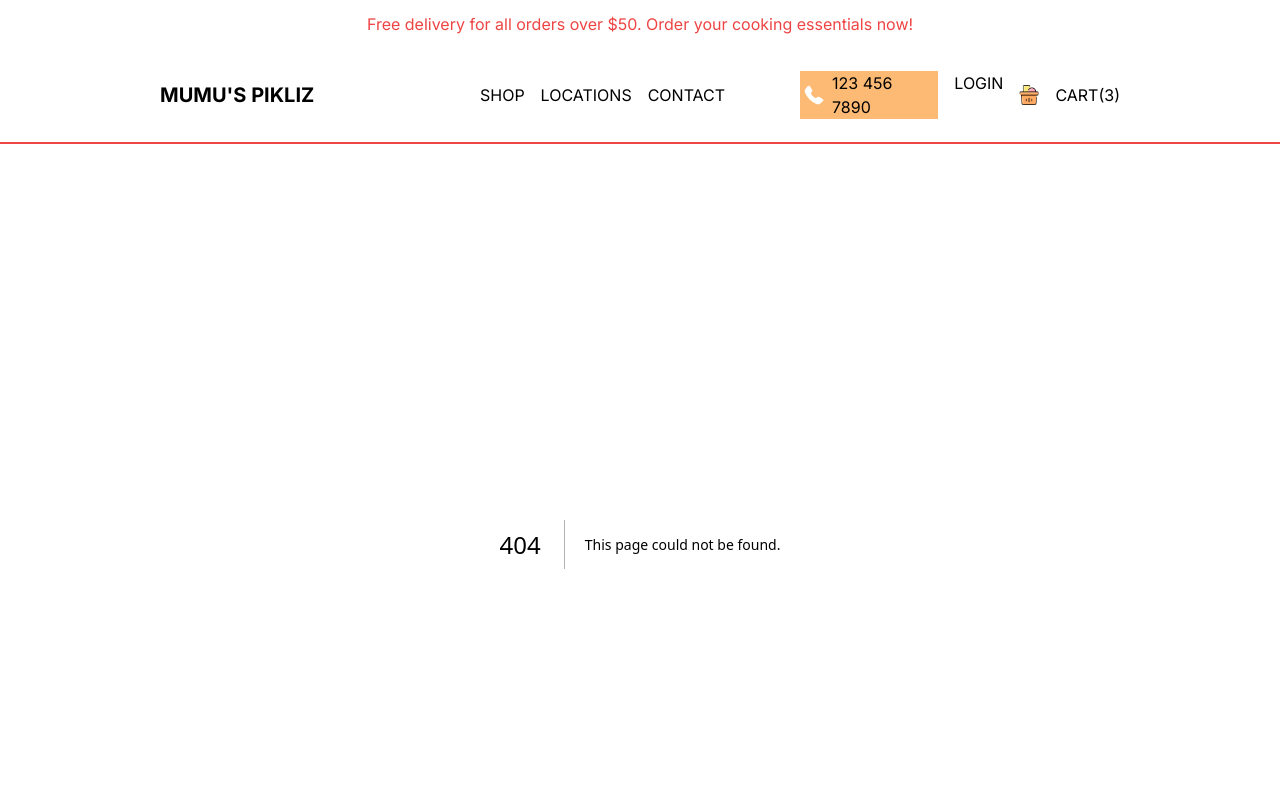
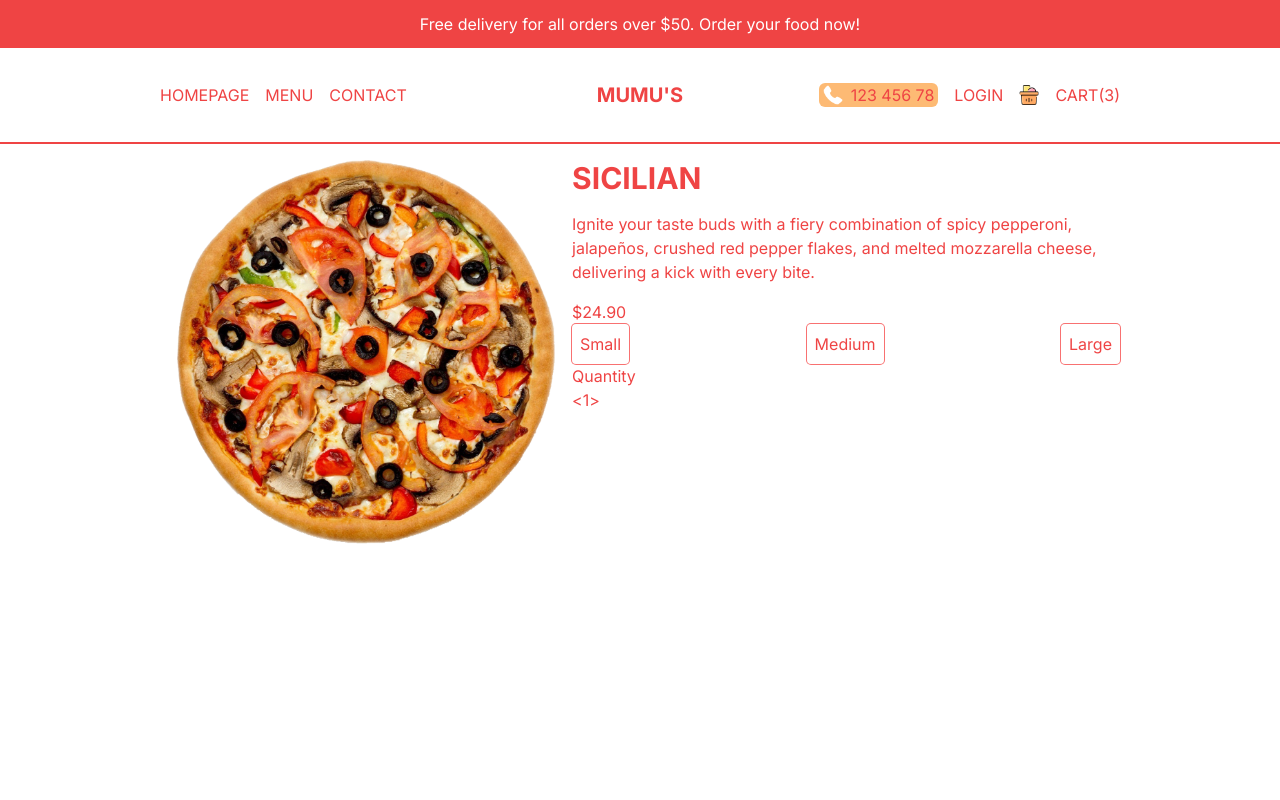
Before and after one commit to gerlinp/mumus2, a Next.js app: page /product/1 in a window 1280 px wide. Before the commit this address had no page. Shown: the top 800 px of the page. Built offline with nearby package versions, Linux system fonts and the light colour scheme.

Commit message:
price and products
so far

```diff
--- a/src/app/menu/[category]/page.tsx
+++ b/src/app/menu/[category]/page.tsx
@@ -1,8 +1,35 @@
 import React from 'react'
+import { pikliz } from '@/data'
+import Link from 'next/link'
+import Image from 'next/image'
 
-const CategoryPage = () => {
-  return <div>menu</div>
+const page = () => {
+  return (
+    <div className='flex flex-wrap text-red-500'>
+      {pikliz.map((item) => (
+        <Link
+          className='w-full h-[60vh] border-r-2 border-b-2 border-red-500 sm:w-1/2 lg:w-1/3 p-4 flex flex-col justify-between group even:bg-fuschia-500 :odd:bg-fuchsia-50'
+          href={`/product/${item.id}`}
+          key={item.id}
+        >
+          {/* IMAGE CONTAINER */}
+          {item.img && (
+            <div className='relative h-[80%]'>
+              <Image src={item.img} alt='' fill className='object-contain' />
+            </div>
+          )}
+          {/* TEXT CONTAINER */}
+          <div className='flex items-center justify-between font-bold'>
+            <h1 className='text-2xl uppercase p-2'>{item.title}</h1>
+            <h2 className='group-hover:hidden text-xl'>${item.price}</h2>
+            <button className='hidden group-hover:block uppercase bg-red-500 text-white p-2 rounded-md'>
+              Add to Cart
+            </button>
+          </div>
+        </Link>
+      ))}
+    </div>
+  )
 }
 
-export default CategoryPage
-CategoryPage
+export default page
--- /dev/null
+++ b/src/app/product/[id]/page.tsx
@@ -0,0 +1,34 @@
+import React from 'react'
+import Image from 'next/image'
+import { singleProduct } from '@/data'
+import Price from '@/components/Price'
+
+const SingleProductPage = () => {
+  return (
+    <div className='p-4 lg:px-20 xl:px-40 h-screen flex flex-col justify-around text-red-500 md:flex-row'>
+      {/*Image Container */}
+      {singleProduct.img && (
+        <div className='relative w-full h-1/2'>
+          <Image
+            src={singleProduct.img}
+            alt=''
+            className='object-contain'
+            fill
+          />
+        </div>
+      )}
+      {/* Text Container */}
+      <div className='h-1/2 flex flex-col gap-4'>
+        <h1 className='text-3xl font-bold uppercase'>{singleProduct.title}</h1>
+        <p>{singleProduct.desc}</p>
+        <Price
+          price={singleProduct.price}
+          id={singleProduct.id}
+          options={singleProduct.options}
+        />
+      </div>
+    </div>
+  )
+}
+
+export default SingleProductPage
--- a/src/components/Navbar.tsx
+++ b/src/components/Navbar.tsx
@@ -1,38 +1,33 @@
 import React from 'react'
 import Menu from './Menu'
 import Link from 'next/link'
+import CartIcon from './CartIcon'
 import Image from 'next/image'
-import CartIcon from './CartIcon'
-// import './globals.css' // Import your component's CSS file
 
-const user = false
 const Navbar = () => {
+  const user = false
   return (
-    <div className='h-12 text-black-500 p-4 flex items-center justify-between border-b-2 border-b-red-500 uppercase md:h-24 lg:px-20 xl:px-40'>
-      {/* logo */}
-      <div className='text-xl md:font-bold flex-1'>
-        <Link href='/'>Mumu's Pikliz</Link>
-      </div>
+    <div className='h-12 text-red-500 p-4 flex items-center justify-between border-b-2 border-b-red-500 uppercase md:h-24 lg:px-20 xl:px-40'>
+      {/* LEFT LINKS */}
       <div className='hidden md:flex gap-4 flex-1'>
-        {/* <Link href='/'>Homepage</Link> */}
-        <Link href='/'>Shop</Link>
-        <Link href='/'>Locations</Link>
+        <Link href='/'>Homepage</Link>
+        <Link href='/menu'>Menu</Link>
         <Link href='/'>Contact</Link>
       </div>
-      {/* mobile menu */}
-      <div className='flex md:hidden'>
+      {/* LOGO */}
+      <div className='text-xl md:font-bold flex-1 md:text-center'>
+        <Link href='/'>Mumu's</Link>
+      </div>
+      {/* MOBILE MENU */}
+      <div className='md:hidden'>
         <Menu />
       </div>
-      {/* Right Links */}
-      <div className='hidden md:flex gap-4 flex-1' items-center>
-        <div
-          className='flex items-center gap-2 cursor-pointer bg-orange-300 px-1'
-          rounded-md
-        >
-          <Image src='/phone.png' alt='phone' width={20} height={20} />
-          <span>123 456 7890</span>
+      {/* RIGHT LINKS */}
+      <div className='hidden md:flex gap-4 items-center justify-end flex-1'>
+        <div className='md:absolute top-3 r-2 lg:static flex items-center gap-2 cursor-pointer bg-orange-300 px-1 rounded-md'>
+          <Image src='/phone.png' alt='' width={20} height={20} />
+          <span>123 456 78</span>
         </div>
-
         {!user ? (
           <Link href='/login'>Login</Link>
         ) : (
--- a/src/components/Notification.tsx
+++ b/src/components/Notification.tsx
@@ -1,11 +1,11 @@
 import React from 'react'
 
-const Notifcation = () => {
+const Notification = () => {
   return (
-    <div className='h-12 bg-white text-red-500 px-4 flex items-center text-center  text-small justify-center md:text-base cursor-pointer'>
-      Free delivery for all orders over $50. Order your cooking essentials now!
+    <div className='h-12 bg-red-500 text-white px-4 flex items-center justify-center text-center text-sm md:text-base cursor-pointer'>
+      Free delivery for all orders over $50. Order your food now!
     </div>
   )
 }
 
-export default Notifcation
+export default Notification
--- /dev/null
+++ b/src/components/Price.tsx
@@ -0,0 +1,37 @@
+import React from 'react'
+
+type Props = {
+  price: number
+  id: number
+  options?: { title: string; additionalPrice: number }[]
+}
+
+const Price = ({ price, id, options }: Props) => {
+  return (
+    <div className='flexflex-col gap-4'>
+      <h2>${price.toFixed(2)}</h2>
+      {/* Options Container */}
+      <div className='flex justify-between items-center'>
+        {options?.map((option) => (
+          <button
+            key={option.title}
+            className='p-2 ring-1 ring-red-400 rounded'
+          >
+            {option.title}
+          </button>
+        ))}
+      </div>
+      {/* Quantitity Container */}
+      <div className=''>
+        <span>Quantity</span>
+        <div>
+          <button>{'<'}</button>
+          <span>1</span>
+          <button>{'>'}</button>
+        </div>
+      </div>
+    </div>
+  )
+}
+
+export default Price
--- a/src/data.ts
+++ b/src/data.ts
@@ -9,13 +9,13 @@ type Product = {
 
 type Products = Product[]
 
-export const featuredProdcuts: Products = [
+export const featuredProducts: Products = [
   {
     id: 1,
-    title: 'Pikliz',
-    desc: 'Mumu’s Pikliz blends fresh vegetables, spices and herbs to create the perfect addition to your family traditions',
+    title: 'Sicilian',
+    desc: 'Ignite your taste buds with a fiery combination of spicy pepperoni, jalapeños, crushed red pepper flakes, and melted mozzarella cheese, delivering a kick with every bite.',
     img: '/temporary/p1.png',
-    price: 10,
+    price: 24.9,
     options: [
       {
         title: 'Small',
@@ -23,21 +23,20 @@ export const featuredProdcuts: Products = [
       },
       {
         title: 'Medium',
-        additionalPrice: 5,
+        additionalPrice: 4,
       },
       {
         title: 'Large',
-        additionalPrice: 15,
+        additionalPrice: 6,
       },
     ],
   },
-
   {
     id: 2,
-    title: 'Spicy Sweet Corn',
-    desc: 'A customer inspired spicy topping made with sweet corn, hot peppers, & salt submerged in vinegar. A more mild alternative than Pikliz',
+    title: 'Bacon Deluxe',
+    desc: 'Indulge in smoky goodness with a flame-grilled beef patty, topped with crispy bacon, melted cheddar cheese, caramelized onions, and a smattering of tangy BBQ sauce.',
     img: '/temporary/p2.png',
-    price: 12,
+    price: 29.9,
     options: [
       {
         title: 'Small',
@@ -45,21 +44,20 @@ export const featuredProdcuts: Products = [
       },
       {
         title: 'Medium',
-        additionalPrice: 6,
+        additionalPrice: 4,
       },
       {
         title: 'Large',
-        additionalPrice: 8,
+        additionalPrice: 6,
       },
     ],
   },
-
   {
     id: 3,
-    title: 'Epis',
-    desc: 'The perfect Haitian marinade made with scallions, parsley, green & red peppers, garlic, hot pepper, onion, olive oil, spices & herbs',
+    title: 'Bella Napoli',
+    desc: 'A classic Italian delight featuring a thin, crispy crust, tangy tomato sauce, fresh mozzarella, and a medley of aromatic herbs topped with lettuce, tomatoes, and a dollop of tangy mayo.',
     img: '/temporary/p3.png',
-    price: 20,
+    price: 24.9,
     options: [
       {
         title: 'Small',
@@ -67,49 +65,292 @@ export const featuredProdcuts: Products = [
       },
       {
         title: 'Medium',
-        additionalPrice: 10,
+        additionalPrice: 4,
       },
       {
         title: 'Large',
-        additionalPrice: 35,
+        additionalPrice: 6,
       },
     ],
   },
   {
     id: 4,
-    title: 'Aprons',
-    desc: 'The perfect combination of fashion to go along with your cooking essentials',
+    title: 'Spicy Arrabbiata',
+    desc: 'Ignite your taste buds with this fiery pasta creation, combining penne in a spicy tomato sauce infused with garlic, red chili flakes, and fresh basil for the ultimate comfort food experience.',
     img: '/temporary/p4.png',
-    price: 20,
+    price: 26.9,
     options: [
       {
-        title: 'Blue',
+        title: 'Small',
         additionalPrice: 0,
       },
       {
-        title: 'Red',
-        additionalPrice: 0,
+        title: 'Medium',
+        additionalPrice: 4,
+      },
+      {
+        title: 'Large',
+        additionalPrice: 6,
       },
     ],
   },
   {
     id: 5,
-    title: 'Aprons in Jar',
-    desc: 'The same perfect combination of fashion to go along with your cooking essentialsm but in a jar',
-    img: '/temporary/p4.png',
-    price: 20,
+    title: 'Jalapeño Fiesta',
+    desc: 'Ignite your taste buds with a fiery kick! This burger features a succulent beef patty, fiery jalapeños, pepper jack cheese, and a zesty chipotle mayo sauce , and all the classic fixings on a toasted bun.',
+    img: '/temporary/p5.png',
+    price: 29.9,
     options: [
       {
-        title: 'Blue',
+        title: 'Small',
         additionalPrice: 0,
       },
       {
-        title: 'Red',
+        title: 'Medium',
+        additionalPrice: 4,
+      },
+      {
+        title: 'Large',
+        additionalPrice: 6,
+      },
+    ],
+  },
+  {
+    id: 6,
+    title: 'Margherita Magic',
+    desc: 'A timeless favorite with a twist, showcasing a thin crust topped with sweet tomatoes, fresh basil, creamy mozzarella, and a drizzle of extra virgin olive oil, fresh arugula, and a drizzle of balsamic glaze.',
+    img: '/temporary/p6.png',
+    price: 24.9,
+    options: [
+      {
+        title: 'Small',
         additionalPrice: 0,
+      },
+      {
+        title: 'Medium',
+        additionalPrice: 4,
+      },
+      {
+        title: 'Large',
+        additionalPrice: 6,
+      },
+    ],
+  },
+  {
+    id: 7,
+    title: 'Garlic Parmesan Linguine',
+    desc: "A garlic lover's delight, featuring linguine smothered in a creamy Parmesan sauce, infused with garlic and garnished with chopped parsley, bell peppers, and cherry tomatoes.",
+    img: '/temporary/p7.png',
+    price: 28.9,
+    options: [
+      {
+        title: 'Small',
+        additionalPrice: 0,
+      },
+      {
+        title: 'Medium',
+        additionalPrice: 4,
+      },
+      {
+        title: 'Large',
+        additionalPrice: 6,
+      },
+    ],
+  },
+  {
+    id: 8,
+    title: 'Mediterranean Delight',
+    desc: 'Embark on a culinary journey with this Mediterranean-inspired creation, featuring zesty feta cheese, Kalamata olives, sun-dried tomatoes, and a sprinkle of oregano.',
+    img: '/temporary/p8.png',
+    price: 32.9,
+    options: [
+      {
+        title: 'Small',
+        additionalPrice: 0,
+      },
+      {
+        title: 'Medium',
+        additionalPrice: 4,
+      },
+      {
+        title: 'Large',
+        additionalPrice: 6,
+      },
+    ],
+  },
+  {
+    id: 9,
+    title: 'Hawaiian Teriyaki',
+    desc: 'Experience a taste of the tropics with a juicy beef patty glazed in tangy teriyaki sauce, topped with grilled pineapple, crispy bacon, and fresh lettuce, and all the classic fixings on a toasted bun.',
+    img: '/temporary/p9.png',
+    price: 29.9,
+    options: [
+      {
+        title: 'Small',
+        additionalPrice: 0,
+      },
+      {
+        title: 'Medium',
+        additionalPrice: 4,
+      },
+      {
+        title: 'Large',
+        additionalPrice: 6,
       },
     ],
   },
 ]
+
+export const pikliz: Products = [
+  {
+    id: 1,
+    title: 'Sicilian',
+    desc: 'Ignite your taste buds with a fiery combination of spicy pepperoni, jalapeños, crushed red pepper flakes, and melted mozzarella cheese, delivering a kick with every bite.',
+    img: '/temporary/p1.png',
+    price: 24.9,
+    options: [
+      {
+        title: 'Small',
+        additionalPrice: 0,
+      },
+      {
+        title: 'Medium',
+        additionalPrice: 4,
+      },
+      {
+        title: 'Large',
+        additionalPrice: 6,
+      },
+    ],
+  },
+  {
+    id: 2,
+    title: 'Mediterranean Delight',
+    desc: 'Embark on a culinary journey with this Mediterranean-inspired creation, featuring zesty feta cheese, Kalamata olives, sun-dried tomatoes, and a sprinkle of oregano.',
+    img: '/temporary/p8.png',
+    price: 32.9,
+    options: [
+      {
+        title: 'Small',
+        additionalPrice: 0,
+      },
+      {
+        title: 'Medium',
+        additionalPrice: 4,
+      },
+      {
+        title: 'Large',
+        additionalPrice: 6,
+      },
+    ],
+  },
+  {
+    id: 3,
+    title: 'Bella Napoli',
+    desc: 'A classic Italian delight featuring a thin, crispy crust, tangy tomato sauce, fresh mozzarella, and a medley of aromatic herbs topped with lettuce, tomatoes, and a dollop of tangy mayo.',
+    img: '/temporary/p3.png',
+    price: 26.9,
+    options: [
+      {
+        title: 'Small',
+        additionalPrice: 0,
+      },
+      {
+        title: 'Medium',
+        additionalPrice: 4,
+      },
+      {
+        title: 'Large',
+        additionalPrice: 6,
+      },
+    ],
+  },
+  {
+    id: 4,
+    title: 'Pesto Primavera',
+    desc: 'A classic Italian delight featuring a thin, crispy crust, tangy tomato sauce, fresh mozzarella, and a medley of aromatic herbs topped with lettuce, tomatoes, and a dollop of tangy mayo.',
+    img: '/temporary/p10.png',
+    price: 28.9,
+    options: [
+      {
+        title: 'Small',
+        additionalPrice: 0,
+      },
+      {
+        title: 'Medium',
+        additionalPrice: 4,
+      },
+      {
+        title: 'Large',
+        additionalPrice: 6,
+      },
+    ],
+  },
+  {
+    id: 5,
+    title: 'Veggie Supreme',
+    desc: 'A classic Italian delight featuring a thin, crispy crust, tangy tomato sauce, fresh mozzarella, and a medley of aromatic herbs topped with lettuce, tomatoes, and a dollop of tangy mayo.',
+    img: '/temporary/p11.png',
+    price: 24.9,
+    options: [
+      {
+        title: 'Small',
+        additionalPrice: 0,
+      },
+      {
+        title: 'Medium',
+        additionalPrice: 4,
+      },
+      {
+        title: 'Large',
+        additionalPrice: 6,
+      },
+    ],
+  },
+  {
+    id: 6,
+    title: 'Four Cheese Fantasy',
+    desc: 'Experience pure cheesy bliss with a melty blend of mozzarella, cheddar, provolone, and Parmesan cheeses, creating a rich and indulgent pizza experience.',
+    img: '/temporary/p12.png',
+    price: 22.9,
+    options: [
+      {
+        title: 'Small',
+        additionalPrice: 0,
+      },
+      {
+        title: 'Medium',
+        additionalPrice: 4,
+      },
+      {
+        title: 'Large',
+        additionalPrice: 6,
+      },
+    ],
+  },
+]
+
+export const singleProduct: Product = {
+  id: 1,
+  title: 'Sicilian',
+  desc: 'Ignite your taste buds with a fiery combination of spicy pepperoni, jalapeños, crushed red pepper flakes, and melted mozzarella cheese, delivering a kick with every bite.',
+  img: '/temporary/p1.png',
+  price: 24.9,
+  options: [
+    {
+      title: 'Small',
+      additionalPrice: 0,
+    },
+    {
+      title: 'Medium',
+      additionalPrice: 4,
+    },
+    {
+      title: 'Large',
+      additionalPrice: 6,
+    },
+  ],
+}
 
 type Menu = {
   id: number
@@ -123,26 +364,26 @@ type Menu = {
 export const menu: Menu = [
   {
     id: 1,
-    slug: 'pikliz',
-    title: 'Pikliz',
-    desc: 'Mumu’s Pikliz blends fresh vegetables, spices and herbs to create the perfect addition to your family traditions',
+    slug: 'pastas',
+    title: 'Italian Pastas',
+    desc: 'Savor the taste of perfection with our exquisite Italian handmade pasta menu.',
     img: '/temporary/m1.png',
+    color: 'white',
+  },
+  {
+    id: 2,
+    slug: 'burgers',
+    title: 'Juicy Burgers',
+    desc: 'Burger Bliss: Juicy patties, bold flavors, and gourmet toppings galore.',
+    img: '/temporary/m2.png',
     color: 'black',
   },
   {
-    id: 2,
-    slug: 'corn',
-    title: 'Spicy Corn',
-    desc: 'Lorem ipsum dolor sit amet consectetur adipisicing elit. Voluptas dicta repellat unde impedit maiores consequuntur ab',
-    img: '/temporary/m2.png',
-    color: 'white',
-  },
-  {
     id: 3,
-    slug: 'epis',
-    title: 'EPIS',
-    desc: 'Lorem ipsum dolor sit amet consectetur adipisicing elit. Voluptas dicta repellat unde impedit maiores consequuntur ab',
-    img: '/temporary/m2.png',
+    slug: 'pizzas',
+    title: 'Cheesy Pizzas',
+    desc: 'Pizza Paradise: Irresistible slices, mouthwatering toppings, and cheesy perfection.',
+    img: '/temporary/m3.png',
     color: 'white',
   },
 ]
```
Also changed, not shown: src/app/product/page.tsx (deleted).
